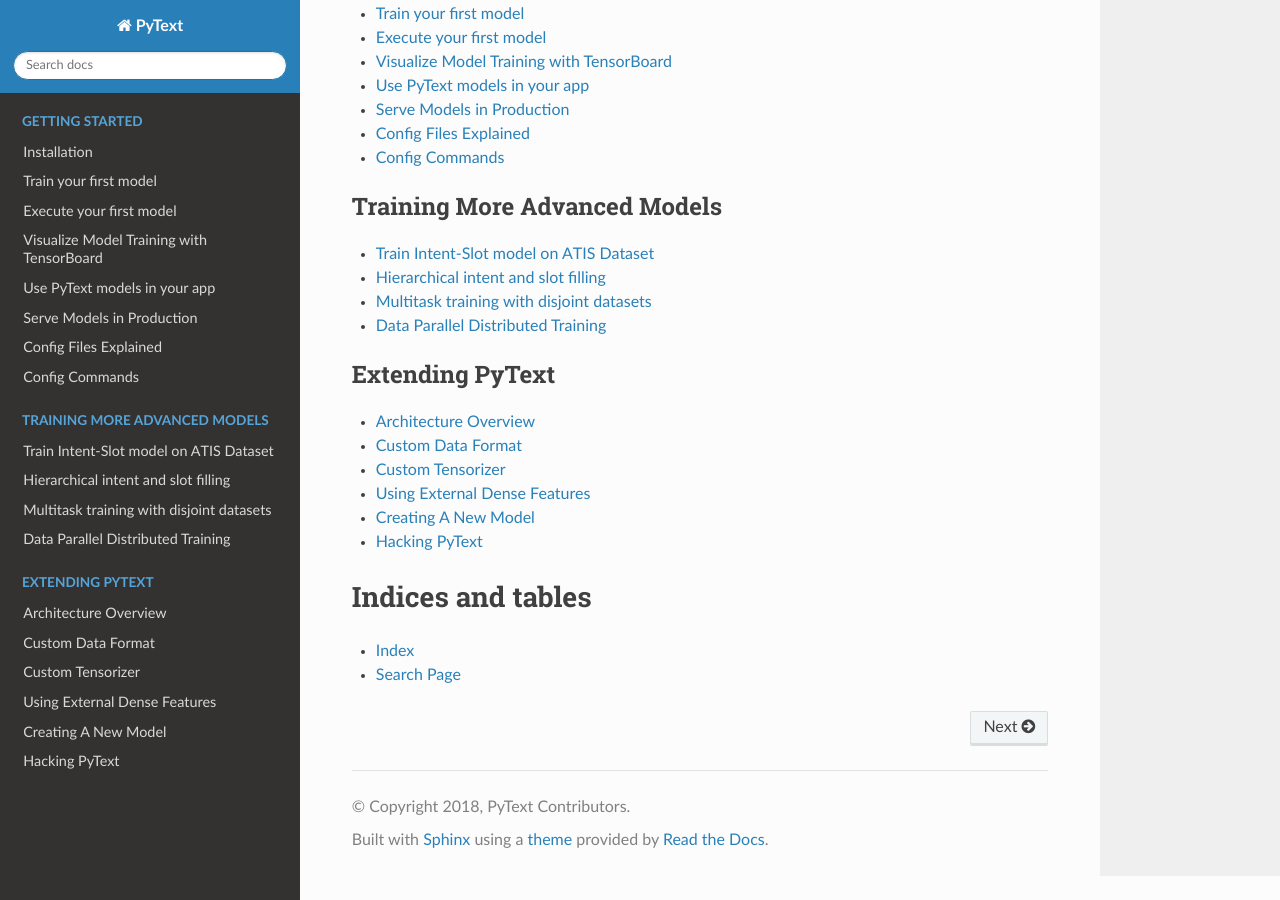
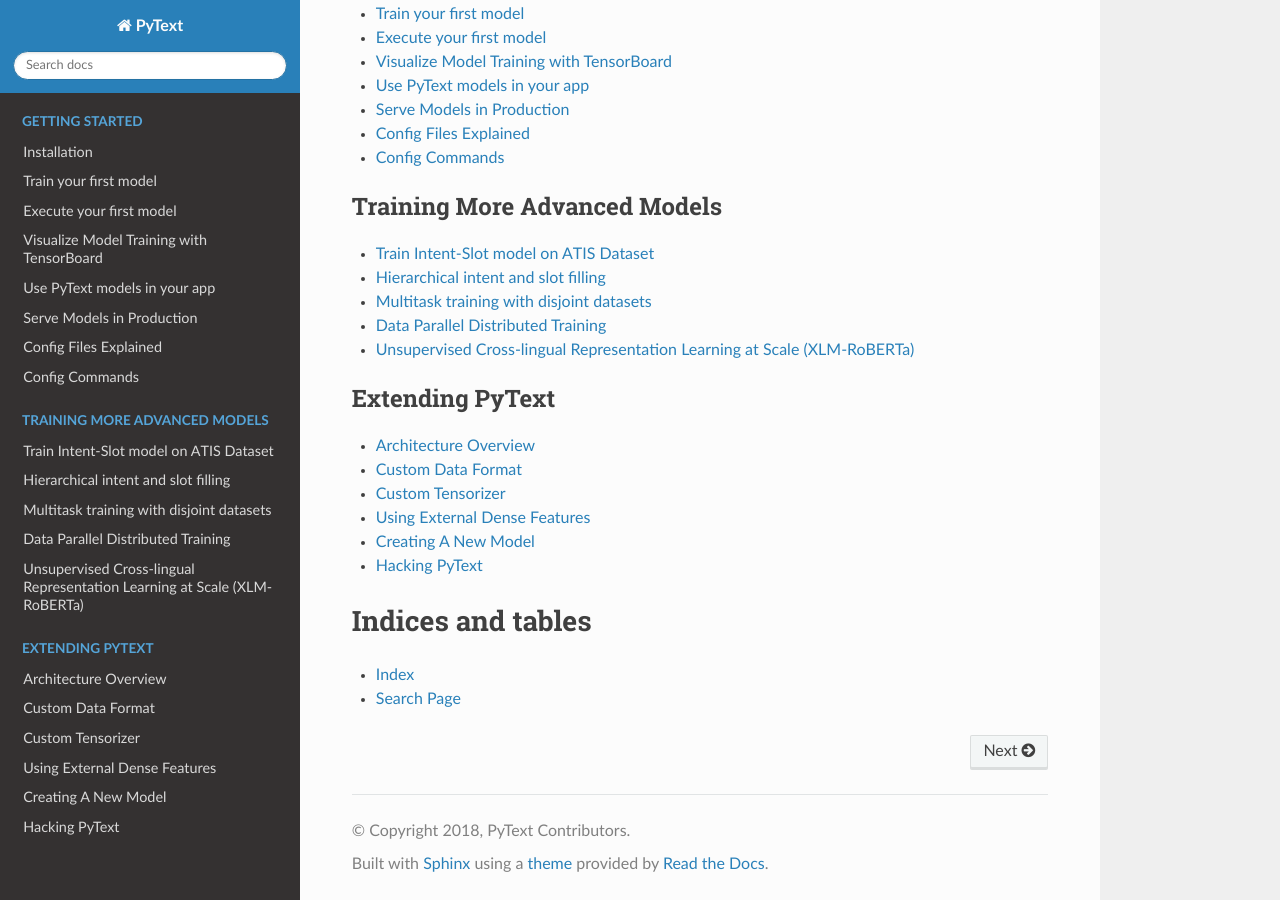
Before and after one commit to facebookresearch/pytext, a Sphinx documentation site: the page built from pytext/docs/source/index.rst, in a window 1280 px wide and 900 px high, scrolled down 1232 px. Built offline with Sphinx 7.4.7 and the Read the Docs theme 2.0.0, drawn with Linux system fonts in a browser that asks for light colours; pages that are not in the unit, such as notebooks, are missing from menus; some of the changed lines change nothing that is shown.

Commit message:
XLM-R readme (#1121)
Summary:
Pull Request resolved: https://github.com/facebookresearch/pytext/pull/1121

I'm re-formatting the xlm_r.rst in Kartikay's D18382033 to make sphinx happy
1. convert markdown to rst
2. added the new page to TOC tree

Reviewed By: chenyangyu1988

Differential Revision: D18408252

fbshipit-source-id: de071d15cc595bf87912e7130501dabcbfcc1c52

```diff
--- a/pytext/docs/source/index.rst
+++ b/pytext/docs/source/index.rst
@@ -70,6 +70,7 @@
   hierarchical_intent_slot_tutorial
   disjoint_multitask_tutorial
   distributed_training_tutorial
+  xlm_r
 
 .. toctree::
   :maxdepth: 1
--- /dev/null
+++ b/pytext/docs/source/xlm_r.rst
@@ -0,0 +1,66 @@
+Unsupervised Cross-lingual Representation Learning at Scale (XLM-RoBERTa)
+=========================================================================
+
+Introduction
+------------
+
+XLM-R (XLM-RoBERTa) is scaled cross lingual sentence encoder. It is
+trained on ``2.5T`` of data across ``100`` languages data filtered from
+Common Crawl. XLM-R achieves state-of-the-arts results on multiple cross
+lingual benchmarks.
+
+Pre-trained models
+------------------
+
++---------------------+-------------------------------------------+-----------+--------------+------------------------------------------------------------------------------------------------+
+| Model               | Description                               | #params   | vocab size   | Download                                                                                       |
++=====================+===========================================+===========+==============+================================================================================================+
+| ``xlmr.base.v0``    | XLM-R using the BERT-base architecture    | 250M      | 250k         | `xlm.base.v0.tar.gz <https://dl.fbaipublicfiles.com/fairseq/models/xlmr.base.v0.tar.gz>`__     |
++---------------------+-------------------------------------------+-----------+--------------+------------------------------------------------------------------------------------------------+
+| ``xlmr.large.v0``   | XLM-R using the BERT-large architecture   | 560M      | 250k         | `xlm.large.v0.tar.gz <https://dl.fbaipublicfiles.com/fairseq/models/xlmr.large.v0.tar.gz>`__   |
++---------------------+-------------------------------------------+-----------+--------------+------------------------------------------------------------------------------------------------+
+
+(Note: The above models are still under training, we will update the
+weights, once fully trained, the results are based on the above
+checkpoints.)
+
+Results
+-------
+
+`XNLI (Conneau et al., 2018): <https://arxiv.org/abs/1809.05053>`_
+
++---------------------------------------------+------------+--------+--------+--------+--------+--------+--------+--------+--------+--------+--------+--------+--------+--------+--------+--------+
+| Model                                       | average    | en     | fr     | es     | de     | el     | bg     | ru     | tr     | ar     | vi     | th     | zh     | hi     | sw     | ur     |
++=============================================+============+========+========+========+========+========+========+========+========+========+========+========+========+========+========+========+
+| ``roberta.large.mnli`` *(TRANSLATE-TEST)*   | 77.8       | 91.3   | 82.9   | 84.3   | 81.2   | 81.7   | 83.1   | 78.3   | 76.8   | 76.6   | 74.2   | 74.1   | 77.5   | 70.9   | 66.7   | 66.8   |
++---------------------------------------------+------------+--------+--------+--------+--------+--------+--------+--------+--------+--------+--------+--------+--------+--------+--------+--------+
+| ``xlmr.large.v0`` *(TRANSLATE-TRAIN-ALL)*   | **82.4**   | 88.7   | 85.2   | 85.6   | 84.6   | 83.6   | 85.5   | 82.4   | 81.6   | 80.9   | 83.4   | 80.9   | 83.3   | 79.8   | 75.9   | 74.3   |
++---------------------------------------------+------------+--------+--------+--------+--------+--------+--------+--------+--------+--------+--------+--------+--------+--------+--------+--------+
+
+`MLQA (Lewis et al., 2018) <https://arxiv.org/abs/1910.07475>`_
+
++---------------------+-------------------+---------------+---------------+---------------+---------------+---------------+---------------+---------------+
+| Model               | average           | en            | es            | de            | ar            | hi            | vi            | zh            |
++=====================+===================+===============+===============+===============+===============+===============+===============+===============+
+| ``BERT-large``      | -                 | 80.2/67.4     | -             | -             | -             | -             | -             | -             |
++---------------------+-------------------+---------------+---------------+---------------+---------------+---------------+---------------+---------------+
+| ``mBERT``           | 57.7 / 41.6       | 77.7 / 65.2   | 64.3 / 46.6   | 57.9 / 44.3   | 45.7 / 29.8   | 43.8 / 29.7   | 57.1 / 38.6   | 57.5 / 37.3   |
++---------------------+-------------------+---------------+---------------+---------------+---------------+---------------+---------------+---------------+
+| ``xlmr.large.v0``   | **70.0 / 52.2**   | 80.1 / 67.7   | 73.2 / 55.1   | 68.3 / 53.7   | 62.8 / 43.7   | 68.3 / 51.0   | 70.5 / 50.1   | 67.1 / 44.4   |
++---------------------+-------------------+---------------+---------------+---------------+---------------+---------------+---------------+---------------+
+
+Citation
+--------
+
+.. code::
+
+    @article{
+        title = {Unsupervised Cross-lingual Representation Learning at Scale},
+        author = {Alexis Conneau and Kartikay Khandelwal
+            and Naman Goyal and Vishrav Chaudhary and Guillaume Wenzek
+            and Francisco Guzm\'an and Edouard Grave and Myle Ott
+            and Luke Zettlemoyer and Veselin Stoyanov
+        },
+        journal={},
+        year = {2019},
+    }
```
